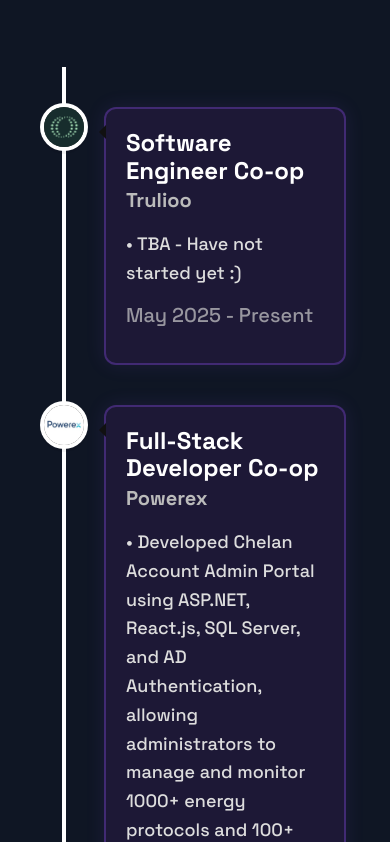
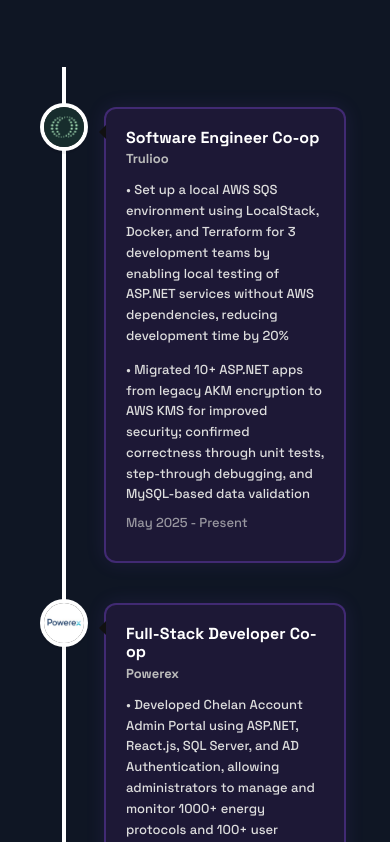
Before and after one commit to seanyoon814/personal_portfolio, a Next.js app: page / in a window 390 px wide. Shown: the part 1604-2446 px from the top of the page. Built offline with nearby package versions, Linux system fonts and the light colour scheme.

Commit message:
added job desc for Trulioo, made font smaller in mobile views

```diff
--- a/src/components/Timeline/TimelineStyles.js
+++ b/src/components/Timeline/TimelineStyles.js
@@ -1,30 +1,51 @@
-//TimelineStyles.js
-
 import styled, { createGlobalStyle } from 'styled-components';
 
 export const TimelineContainer = styled.div`
   max-width: 1400px;
   margin: 30px auto;
   padding: 20px;
-  color: #1d1836; /* Adjust for your theme */
+  color: #1d1836;
 `;
 
 export const Title = styled.h3`
   color: #fff;
   margin-bottom: 5px;
   font-size: 2.4rem;
-  color:rgb(255, 255, 255); /* Adjust for your theme */
+
+  @media ${props => props.theme.breakpoints.md} {
+    font-size: 2rem;
+  }
+
+  @media ${props => props.theme.breakpoints.sm} {
+    font-size: 1.6rem;
+  }
 `;
 
 export const Subtitle = styled.h4`
   color: #bbb;
   margin-bottom: 5px;
   font-size: 2rem;
+
+  @media ${props => props.theme.breakpoints.md} {
+    font-size: 1.6rem;
+  }
+
+  @media ${props => props.theme.breakpoints.sm} {
+    font-size: 1.3rem;
+  }
 `;
 
 export const Description = styled.p`
   color: #ddd;
   font-size: 1.8rem !important;
+
+  @media ${props => props.theme.breakpoints.md} {
+    font-size: 1.4rem !important;
+  }
+
+  @media ${props => props.theme.breakpoints.sm} {
+    font-size: 1.3rem !important;
+  }
 `;
 
 export const GlobalTimelineStyles = createGlobalStyle`
@@ -32,8 +53,17 @@
     font-size: 2rem !important;
     color: #ccc;
     font-weight: 500;
+
+    @media ${props => props.theme.breakpoints.md} {
+      font-size: 1.5rem !important;
+    }
+
+    @media ${props => props.theme.breakpoints.sm} {
+      font-size: 1.3rem !important;
+    }
   }
 `;
+
 export const IconStyle = {
   background: '#444',
   color: '#fff',
@@ -42,8 +72,8 @@
 export const ContentStyle = {
   background: '#1d1836',
   color: '#eee',
-  border: '2px solid rgba(148, 84, 255, 0.3)', // subtle purple outline
-  boxShadow: '0 0 20px rgba(148, 84, 255, 0.1)', // soft purple glow
+  border: '2px solid rgba(148, 84, 255, 0.3)',
+  boxShadow: '0 0 20px rgba(148, 84, 255, 0.1)',
   borderRadius: '12px',
   padding: '2rem',
 };
--- a/src/constants/constants.js
+++ b/src/constants/constants.js
@@ -5,7 +5,8 @@
     date: 'May 2025 - Present',
     description:
     [
-      'TBA - Have not started yet :)'
+      'Set up a local AWS SQS environment using LocalStack, Docker, and Terraform for 3 development teams by enabling local testing of ASP.NET services without AWS dependencies, reducing development time by 20%',
+      'Migrated 10+ ASP.NET apps from legacy AKM encryption to AWS KMS for improved security; confirmed correctness through unit tests, step-through debugging, and MySQL-based data validation'
     ],
     icon: (
       <img
@@ -132,11 +133,3 @@
     id: 3,
   }
 ];
-
-export const TimeLineData = [
-  { year: 2017, text: 'Started my journey', },
-  { year: 2018, text: 'Worked as a freelance developer', },
-  { year: 2019, text: 'Founded JavaScript Mastery', },
-  { year: 2020, text: 'Shared my projects with the world', },
-  { year: 2021, text: 'Started my own platform', },
-];
```
Also changed, not shown: 1 other file (tests, documents, lock files or other folders).
